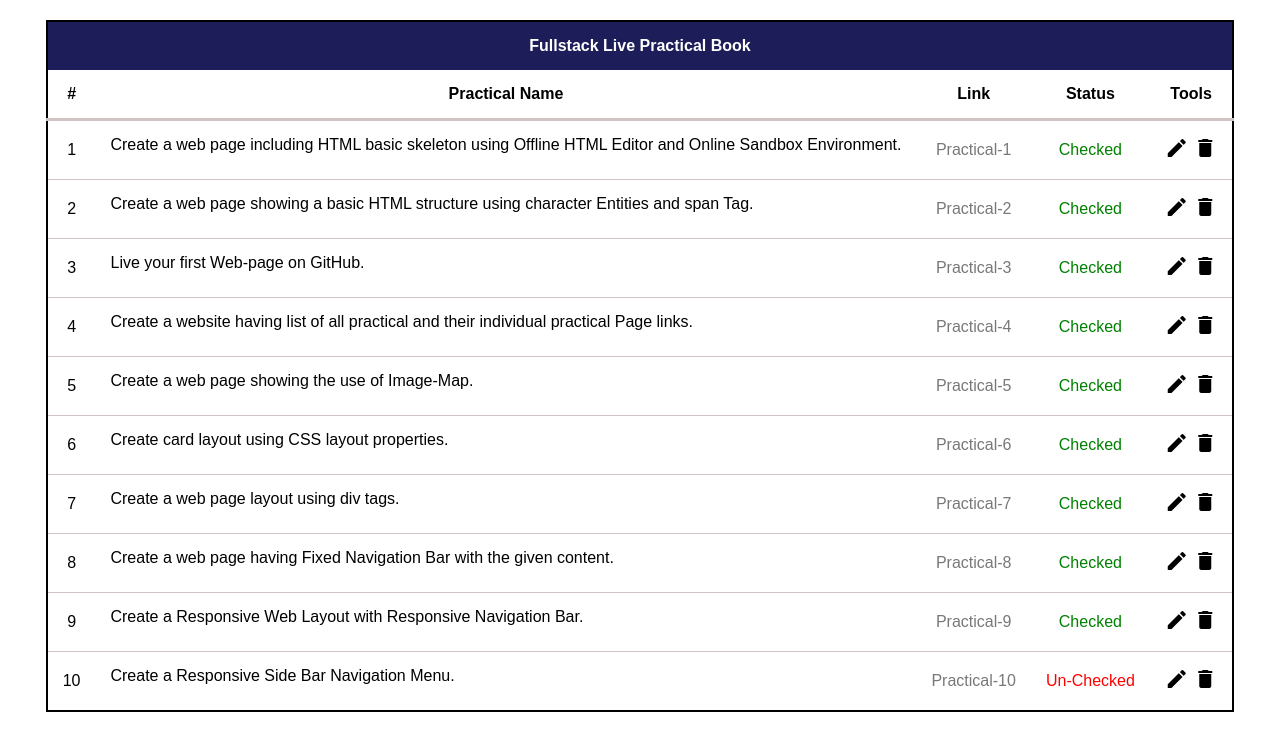
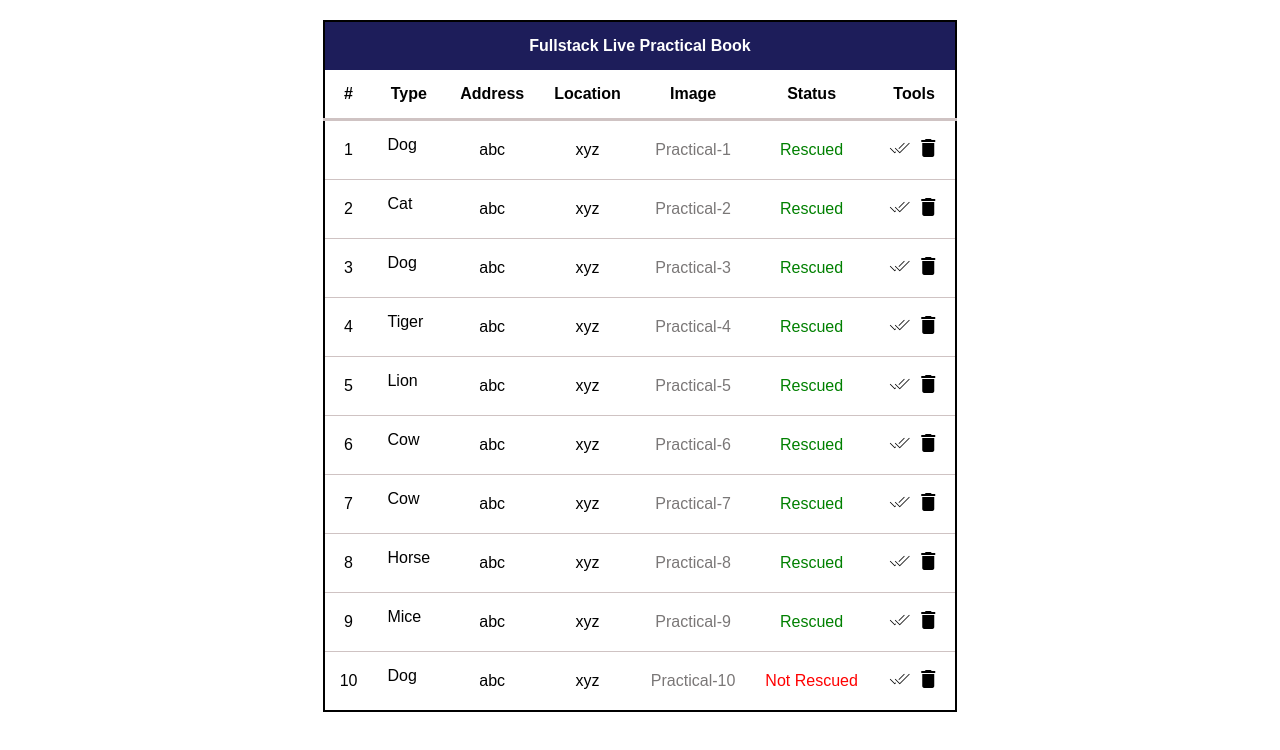
Before and after one commit to sanjanavarshney01/Stray_Care_Website, a plain HTML site: page pages/list.html in a window 1280 px wide. Drawn offline with nearby package versions, Linux system fonts and the light colour scheme.

Commit message:
commit changes in list

```diff
--- a/pages/list.html
+++ b/pages/list.html
@@ -10,17 +10,21 @@
       href="https://fonts.googleapis.com/icon?family=Material+Icons"
       rel="stylesheet"
     />
+    <link rel="stylesheet" href="https://fonts.googleapis.com/css2?family=Material+Symbols+Outlined:opsz,wght,FILL,GRAD@48,400,0,0" />
+
   </head>
   <body>
     <table>
       <thead>
         <tr>
-          <th class="header" colspan="5">Fullstack Live Practical Book</th>
+          <th class="header" colspan="7">Fullstack Live Practical Book</th>
         </tr>
         <tr style="border-bottom: 3px solid rgb(207, 195, 195);">
           <th>#</th>
-          <th>Practical Name</th>
-          <th>Link</th>
+          <th>Type</th>
+          <th>Address</th>
+          <th>Location</th>
+          <th>Image</th>
           <th>Status</th>
           <th>Tools</th>
         </tr>
@@ -29,164 +33,180 @@
         <tr style="border-bottom: 1px solid rgb(207, 195, 195);">
           <td>1</td>
           <td class="name">
-            Create a web page including HTML basic skeleton using Offline HTML
-            Editor and Online Sandbox Environment.
+            Dog
           </td>
+          <td class="address">abc</td>
+          <td class="location">xyz</td>
           <td class="link">
             <a
               href="https://sanjanavarshney01.github.io/Fullstack_Practicals/Practicals/Practical-1.html"
               >Practical-1</a
             >
           </td>
-          <td class="status">Checked</td>
+          <td class="status">Rescued</td>
           <td>
-            <i title="Edit" class="material-icons button edit"> edit </i>
+            <i title="Edit" class="material-symbols-outlined"> done_all </i>
             <i title="Delete" class="material-icons button delete"> delete </i>
           </td>
         </tr>
         <tr style="border-bottom: 1px solid rgb(207, 195, 195);">
           <td>2</td>
           <td class="name">
-            Create a web page showing a basic HTML structure using character
-            Entities and span Tag.
+            Cat
           </td>
+          <td class="address">abc</td>
+          <td class="location">xyz</td>
           <td class="link">
             <a
               href="https://sanjanavarshney01.github.io/Fullstack_Practicals/Practicals/Practical-2.html"
               >Practical-2</a
             >
           </td>
-          <td class="status">Checked</td>
+          <td class="status">Rescued</td>
           <td>
-            <i title="Edit" class="material-icons button edit"> edit </i>
+            <i title="Edit" class="material-symbols-outlined"> done_all </i>
             <i title="Delete" class="material-icons button delete"> delete </i>
           </td>
         </tr>
         <tr style="border-bottom: 0.5px solid rgb(207, 195, 195);">
           <td>3</td>
-          <td class="name">Live your first Web-page on GitHub.</td>
+          <td class="name">Dog</td>
+          <td class="address">abc</td>
+          <td class="location">xyz</td>
           <td class="link">
             <a
               href="https://sanjanavarshney01.github.io/Fullstack_Practicals/Practicals/Practical-3.html"
               >Practical-3</a
             >
           </td>
-          <td class="status">Checked</td>
+          <td class="status">Rescued</td>
           <td>
-            <i title="Edit" class="material-icons button edit"> edit </i>
+            <i title="Edit" class="material-symbols-outlined"> done_all </i>
             <i title="Delete" class="material-icons button delete"> delete </i>
           </td>
         </tr>
         <tr style="border-bottom: 1px solid rgb(207, 195, 195);">
           <td>4</td>
           <td class="name">
-            Create a website having list of all practical and their individual
-            practical Page links.
+            Tiger
           </td>
+          <td class="address">abc</td>
+          <td class="location">xyz</td>
           <td class="link">
             <a
               href="https://sanjanavarshney01.github.io/Fullstack_Practicals/Practicals/Practical-4.html"
               >Practical-4</a
             >
           </td>
-          <td class="status">Checked</td>
+          <td class="status">Rescued</td>
           <td>
-            <i title="Edit" class="material-icons button edit"> edit </i>
+            <i title="Edit" class="material-symbols-outlined"> done_all </i>
             <i title="Delete" class="material-icons button delete"> delete </i>
           </td>
         </tr>
         <tr style="border-bottom: 1px solid rgb(207, 195, 195);">
           <td>5</td>
-          <td class="name">Create a web page showing the use of Image-Map.</td>
+          <td class="name">Lion</td>
+          <td class="address">abc</td>
+          <td class="location">xyz</td>
           <td class="link">
             <a
               href="https://sanjanavarshney01.github.io/Fullstack_Practicals/Practicals/Practical-5.html"
               >Practical-5</a
             >
           </td>
-          <td class="status">Checked</td>
+          <td class="status">Rescued</td>
           <td>
-            <i title="Edit" class="material-icons button edit"> edit </i>
+            <i title="Edit" class="material-symbols-outlined"> done_all </i>
             <i title="Delete" class="material-icons button delete"> delete </i>
           </td>
         </tr>
         <tr style="border-bottom: 0.5px solid rgb(207, 195, 195);">
           <td>6</td>
-          <td class="name">Create card layout using CSS layout properties.</td>
+          <td class="name">Cow</td>
+          <td class="address">abc</td>
+          <td class="location">xyz</td>
           <td class="link">
             <a
               href="https://sanjanavarshney01.github.io/Fullstack_Practicals/Practicals/Practical-6.html"
               >Practical-6</a
             >
           </td>
-          <td class="status">Checked</td>
+          <td class="status">Rescued</td>
           <td>
-            <i title="Edit" class="material-icons button edit"> edit </i>
+            <i title="Edit" class="material-symbols-outlined"> done_all </i>
             <i title="Delete" class="material-icons button delete"> delete </i>
           </td>
         </tr>
         <tr style="border-bottom: 0.5px solid rgb(207, 195, 195);">
           <td>7</td>
-          <td class="name">Create a web page layout using div tags.</td>
+          <td class="name">Cow</td>
+          <td class="address">abc</td>
+          <td class="location">xyz</td>
           <td class="link">
             <a
               href="https://sanjanavarshney01.github.io/Fullstack_Practicals/Practicals/Practical-7.html"
               >Practical-7</a
             >
           </td>
-          <td class="status">Checked</td>
+          <td class="status">Rescued</td>
           <td>
-            <i title="Edit" class="material-icons button edit"> edit </i>
+            <i title="Edit" class="material-symbols-outlined"> done_all </i>
             <i title="Delete" class="material-icons button delete"> delete </i>
           </td>
         </tr>
         <tr style="border-bottom: 0.5px solid rgb(207, 195, 195);">
           <td>8</td>
           <td class="name">
-            Create a web page having Fixed Navigation Bar with the given
-            content.
+            Horse
           </td>
+          <td class="address">abc</td>
+          <td class="location">xyz</td>
           <td class="link">
             <a
               href="https://sanjanavarshney01.github.io/Fullstack_Practicals/Practicals/Practical-8.html"
               >Practical-8</a
             >
           </td>
-          <td class="status">Checked</td>
+          <td class="status">Rescued</td>
           <td>
-            <i title="Edit" class="material-icons button edit"> edit </i>
+            <i title="Edit" class="material-symbols-outlined"> done_all </i>
             <i title="Delete" class="material-icons button delete"> delete </i>
           </td>
         </tr>
         <tr style="border-bottom: 1px solid rgb(207, 195, 195);">
           <td>9</td>
           <td class="name">
-            Create a Responsive Web Layout with Responsive Navigation Bar.
+            Mice
           </td>
+          <td class="address">abc</td>
+          <td class="location">xyz</td>
           <td class="link">
             <a
               href="https://sanjanavarshney01.github.io/Fullstack_Practicals/Practicals/Practical-9.html"
               >Practical-9</a
             >
           </td>
-          <td class="status">Checked</td>
+          <td class="status">Rescued</td>
           <td>
-            <i title="Edit" class="material-icons button edit"> edit </i>
+            <i title="Edit" class="material-symbols-outlined"> done_all </i>
             <i title="Delete" class="material-icons button delete"> delete </i>
           </td>
         </tr>
         <tr>
           <td>10</td>
-          <td class="name">Create a Responsive Side Bar Navigation Menu.</td>
+          <td class="name">Dog</td>
+          <td class="address">abc</td>
+          <td class="location">xyz</td>
           <td class="link">
             <a
               href="https://sanjanavarshney01.github.io/Fullstack_Practicals/Practicals/Practical-10.html"
               >Practical-10</a
             >
           </td>
-          <td class="status" id="un">Un-Checked</td>
+          <td class="status" id="un">Not Rescued</td>
           <td>
-            <i title="Edit" class="material-icons button edit"> edit </i>
+            <i title="Edit" class="material-symbols-outlined"> done_all </i>
             <i title="Delete" class="material-icons button delete"> delete </i>
           </td>
         </tr>
--- a/styles/list.css
+++ b/styles/list.css
@@ -35,3 +35,13 @@ table,tr,th,td {
 tr:hover {
     background-color: lightgray;
 }
+
+
+
+.material-symbols-outlined {
+  font-variation-settings:
+  'FILL' 0,
+  'wght' 200,
+  'GRAD' 0,
+  'opsz' 48
+}
```
